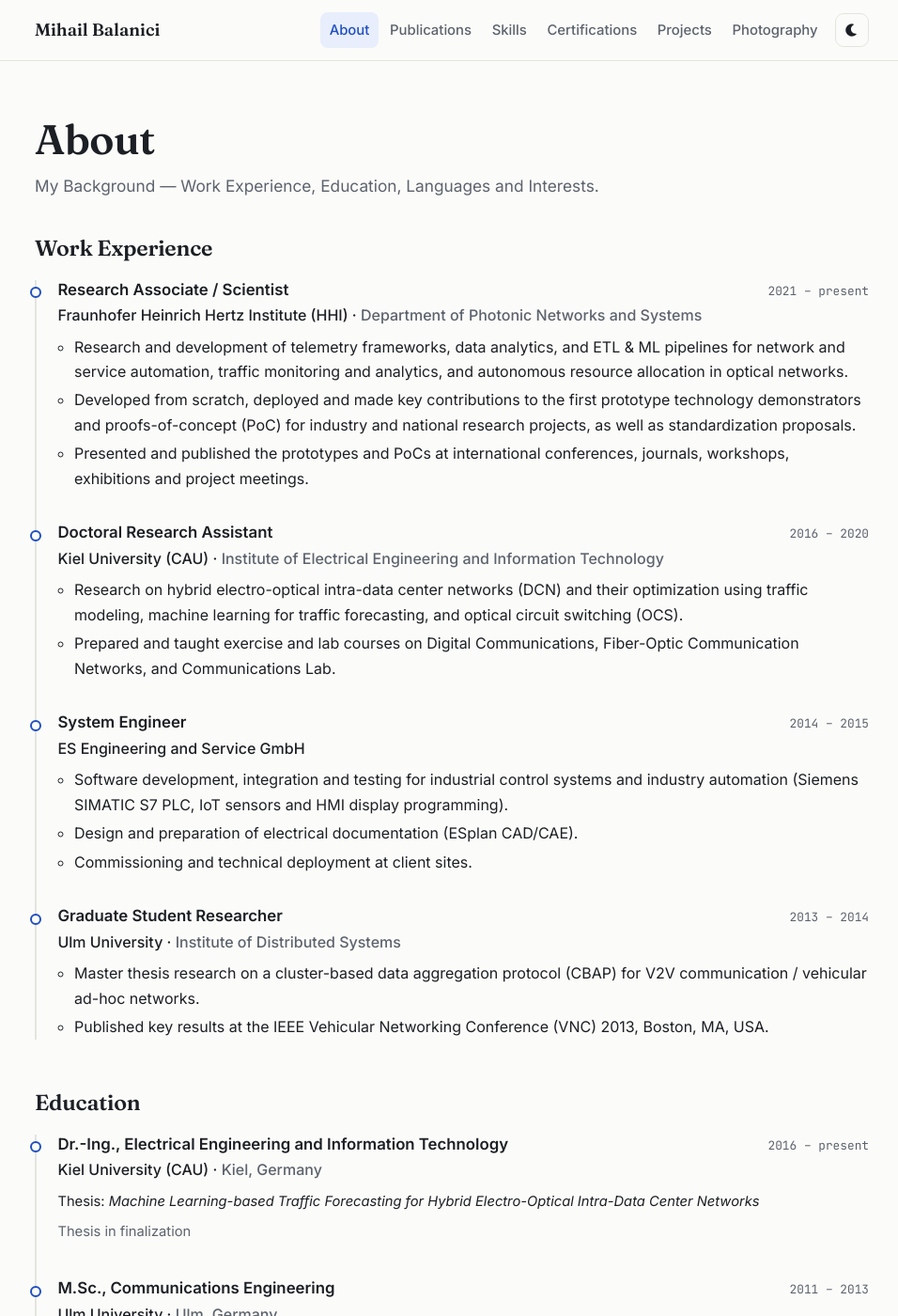
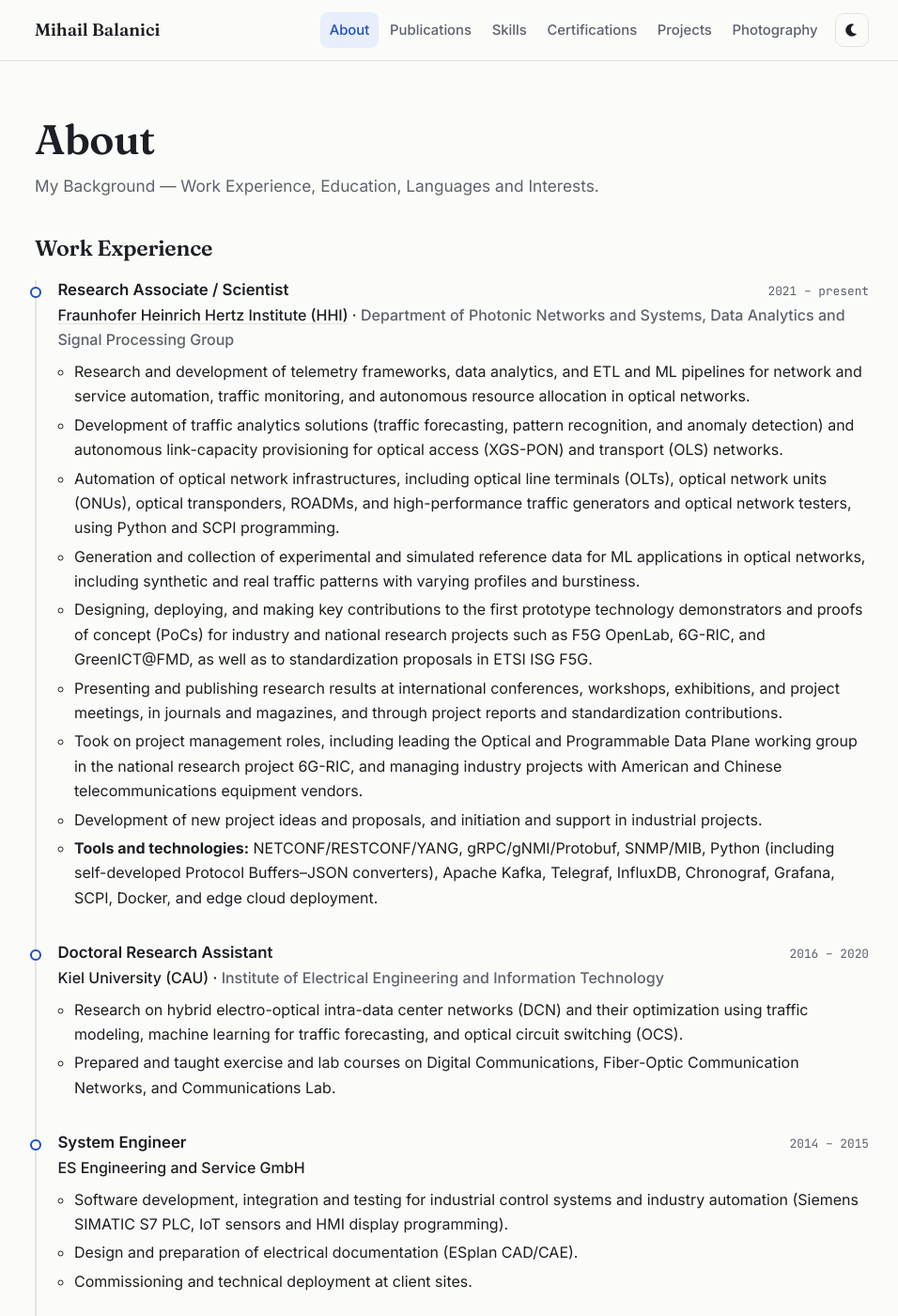
Before and after one commit to mihailbalanici/mihailbalanici.github.io, a Jekyll site: the page built from about.html, in a window 1280 px wide and 1400 px high. Shown: the whole window at 94% size, without its empty margins (159-1115 px from the left). Built offline with Jekyll 4.4.1, drawn with Linux system fonts in a browser that asks for light colours.

Commit message:
Update experience.yml

```diff
--- a/_data/experience.yml
+++ b/_data/experience.yml
@@ -1,12 +1,19 @@
 - role: Research Associate / Scientist
   org: Fraunhofer Heinrich Hertz Institute (HHI)
-  unit: Department of Photonic Networks and Systems
+  url: "https://www.hhi.fraunhofer.de/"
+  unit: "Department of Photonic Networks and Systems, Data Analytics and Signal Processing Group"
   place: Berlin, Germany
   period: 2021 – present
   points:
-    - Research and development of telemetry frameworks, data analytics, and ETL & ML pipelines for network and service automation, traffic monitoring and analytics, and autonomous resource allocation in optical networks.
-    - Developed from scratch, deployed and made key contributions to the first prototype technology demonstrators and proofs-of-concept (PoC) for industry and national research projects, as well as standardization proposals.
-    - Presented and published the prototypes and PoCs at international conferences, journals, workshops, exhibitions and project meetings.
+    - "Research and development of telemetry frameworks, data analytics, and ETL and ML pipelines for network and service automation, traffic monitoring, and autonomous resource allocation in optical networks."
+    - "Development of traffic analytics solutions (traffic forecasting, pattern recognition, and anomaly detection) and autonomous link-capacity provisioning for optical access (XGS-PON) and transport (OLS) networks."
+    - "Automation of optical network infrastructures, including optical line terminals (OLTs), optical network units (ONUs), optical transponders, ROADMs, and high-performance traffic generators and optical network testers, using Python and SCPI programming."
+    - "Generation and collection of experimental and simulated reference data for ML applications in optical networks, including synthetic and real traffic patterns with varying profiles and burstiness."
+    - "Designing, deploying, and making key contributions to the first prototype technology demonstrators and proofs of concept (PoCs) for industry and national research projects such as F5G OpenLab, 6G-RIC, and GreenICT@FMD, as well as to standardization proposals in ETSI ISG F5G."
+    - "Presenting and publishing research results at international conferences, workshops, exhibitions, and project meetings, in journals and magazines, and through project reports and standardization contributions."
+    - "Took on project management roles, including leading the Optical and Programmable Data Plane working group in the national research project 6G-RIC, and managing industry projects with American and Chinese telecommunications equipment vendors."
+    - "Development of new project ideas and proposals, and initiation and support in industrial projects."
+    - "<strong>Tools and technologies:</strong> NETCONF/RESTCONF/YANG, gRPC/gNMI/Protobuf, SNMP/MIB, Python (including self-developed Protocol Buffers–JSON converters), Apache Kafka, Telegraf, InfluxDB, Chronograf, Grafana, SCPI, Docker, and edge cloud deployment."
 
 - role: Doctoral Research Assistant
   org: Kiel University (CAU)
```
